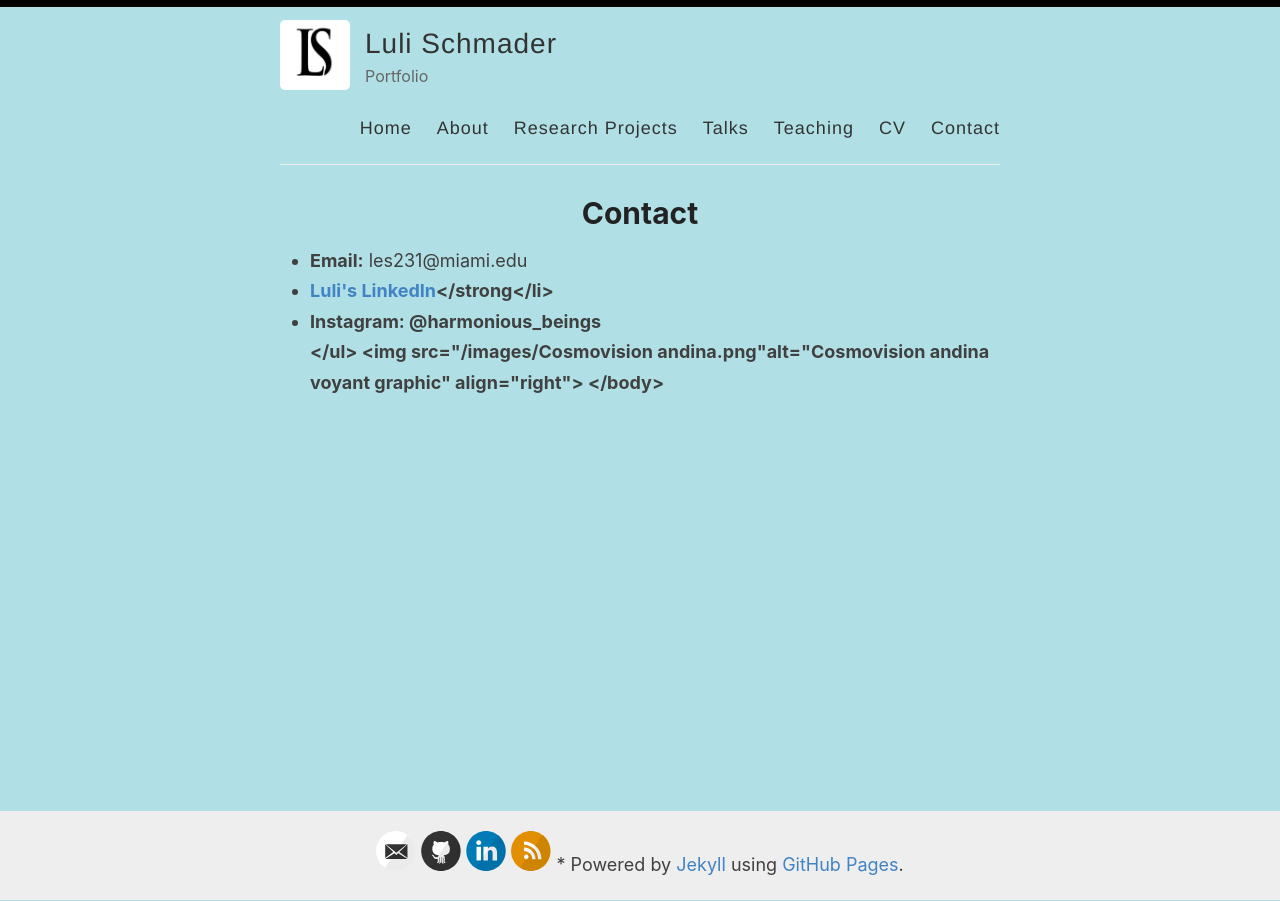
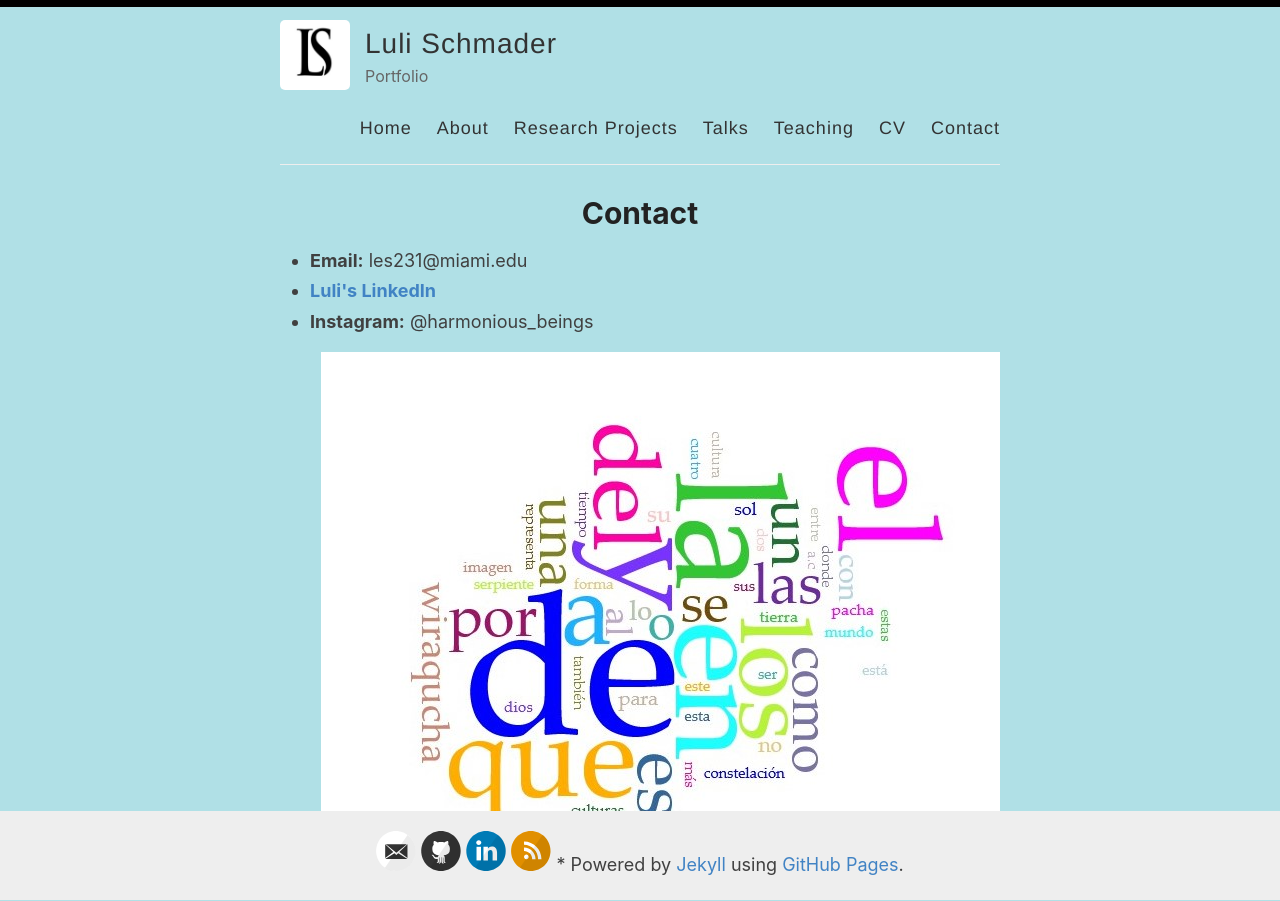
Before and after one commit to lulischmader/lulischmader.github.io, a Jekyll site: the page built from _pages/contact.md, in a window 1280 px wide. Built offline with Jekyll 4.4.1, drawn with Linux system fonts in a browser that asks for light colours.

Commit message:
Update contact.md

```diff
--- a/_pages/contact.md
+++ b/_pages/contact.md
@@ -13,11 +13,10 @@ permalink: /contact/
 </head>
 
 <body>
- <ul>
-  <li><strong>Email:</strong> les231@miami.edu</li>
-  <li><strong><a href="https://linkedin.com/in/lourdes-schmader-ma-a4461392">Luli's LinkedIn</a></strong</li>
-  <li><strong>Instagram:</strong> @harmonious_beings</li>
-</ul>
-   <img src="/images/Cosmovision andina.png"alt="Cosmovision andina voyant graphic" align="right">
-
+  <ul>
+    <li><strong>Email:</strong> les231@miami.edu</li>
+    <li><strong><a href="https://linkedin.com/in/lourdes-schmader-ma-a4461392">Luli's LinkedIn</a></strong></li>
+    <li><strong>Instagram:</strong> @harmonious_beings</li>
+  </ul>
+  <img src="/images/Cosmovision andina.png" alt="Cosmovision andina voyant graphic" align="right">
 </body>
```
